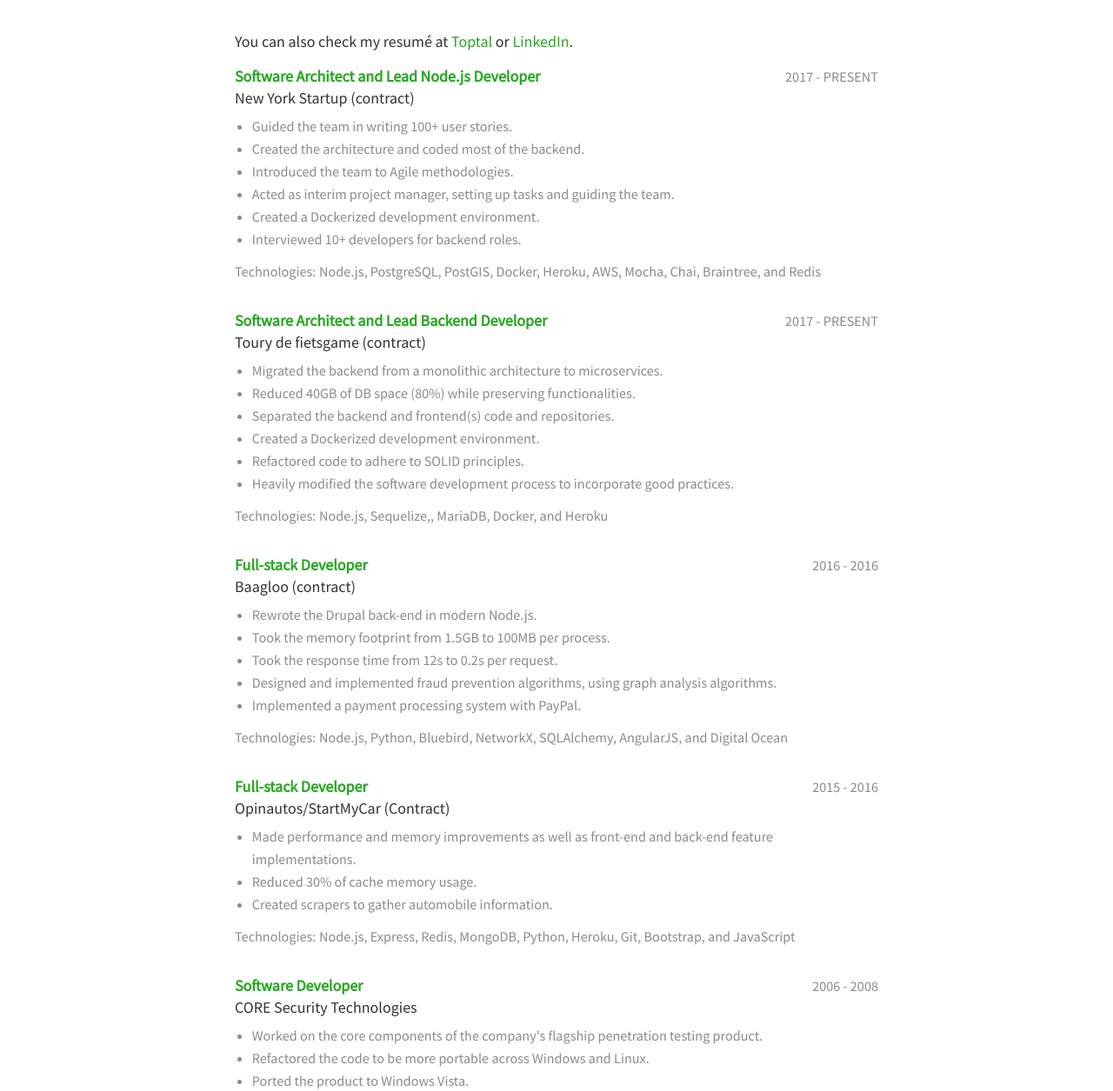
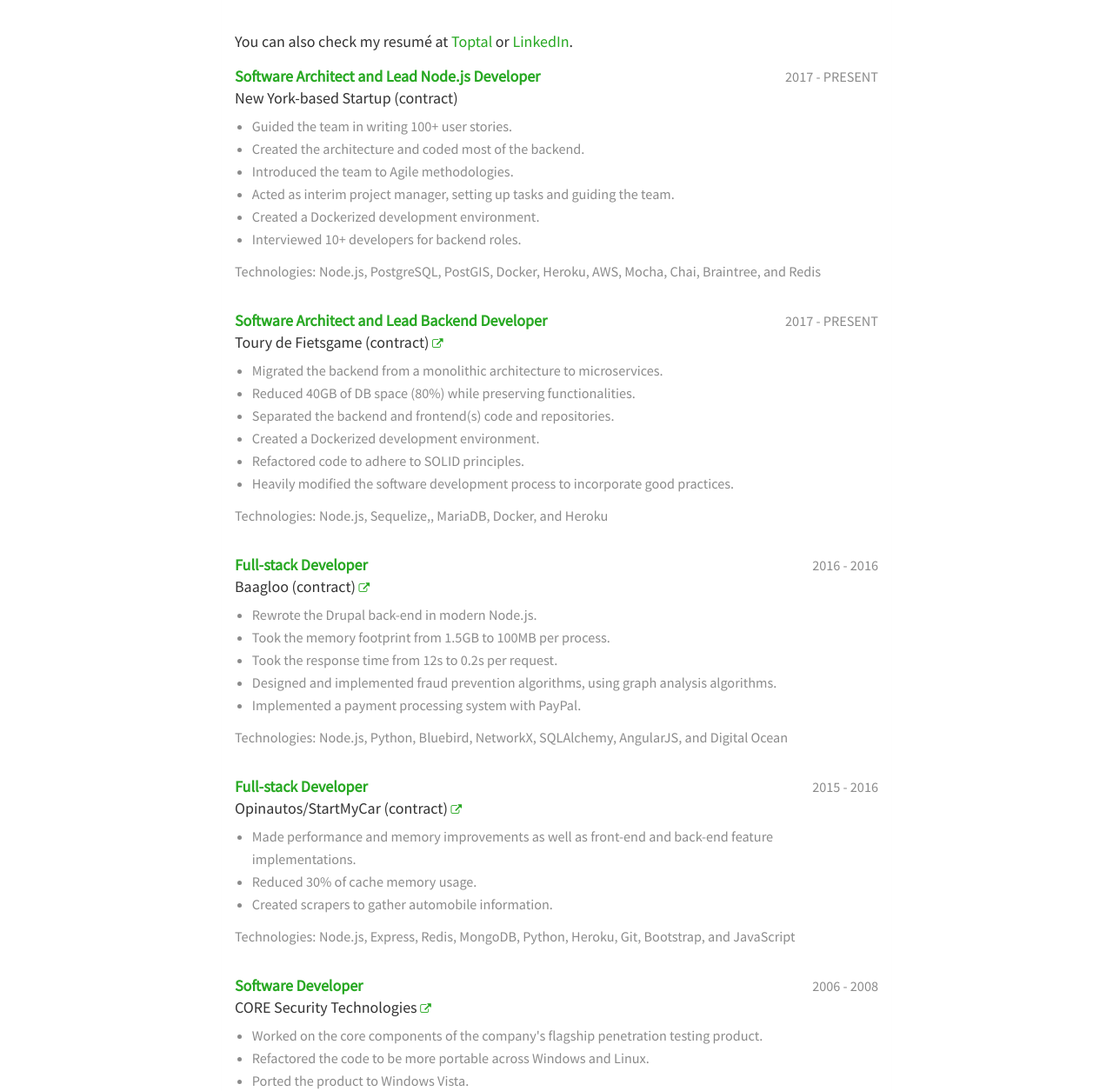
Before and after one commit to fcarreiro/fcarreiro.github.com, a Jekyll site: the page built from projects.html, in a window 1280 px wide. Shown: the part 126-1381 px from the top of the page at 87% size. Built offline with Jekyll 4.4.1, drawn with Linux system fonts in a browser that asks for light colours; nearby versions of some CDN libraries.

Commit message:
Projects: external links

```diff
--- a/projects.html
+++ b/projects.html
@@ -15,7 +15,14 @@
       <!-- <i class="fa fa-cog"></i>&nbsp;&nbsp; -->
       <span class="title">{{ project.title }}</span>
       <span class="dates">{{ project.dates }}</span>
-      <span class="company">{{ project.company }}</span>
+      <span class="company">
+        {{ project.company }}
+        {% if project.link %}
+        <a href="{{ project.link }}" target="_blank">
+          <i class="fa fa-external-link" style="font-size: 70%;"></i>
+        </a>
+        {% endif %}
+      </span>
       <ul>
         {% for item in project.points %}
         <li>{{ item }}</li>
```
Also changed, not shown: _data/employment.yml (+8 -3 lines).
